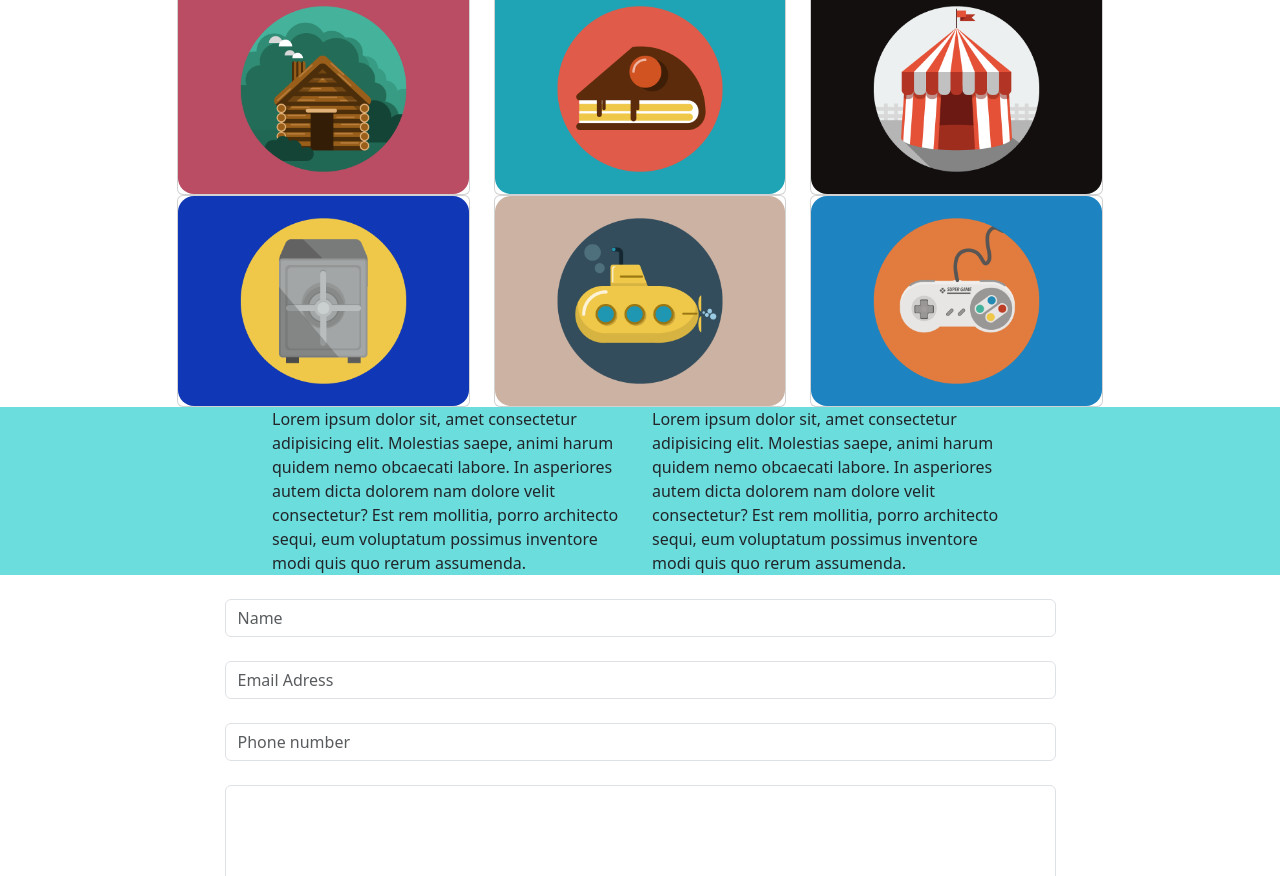
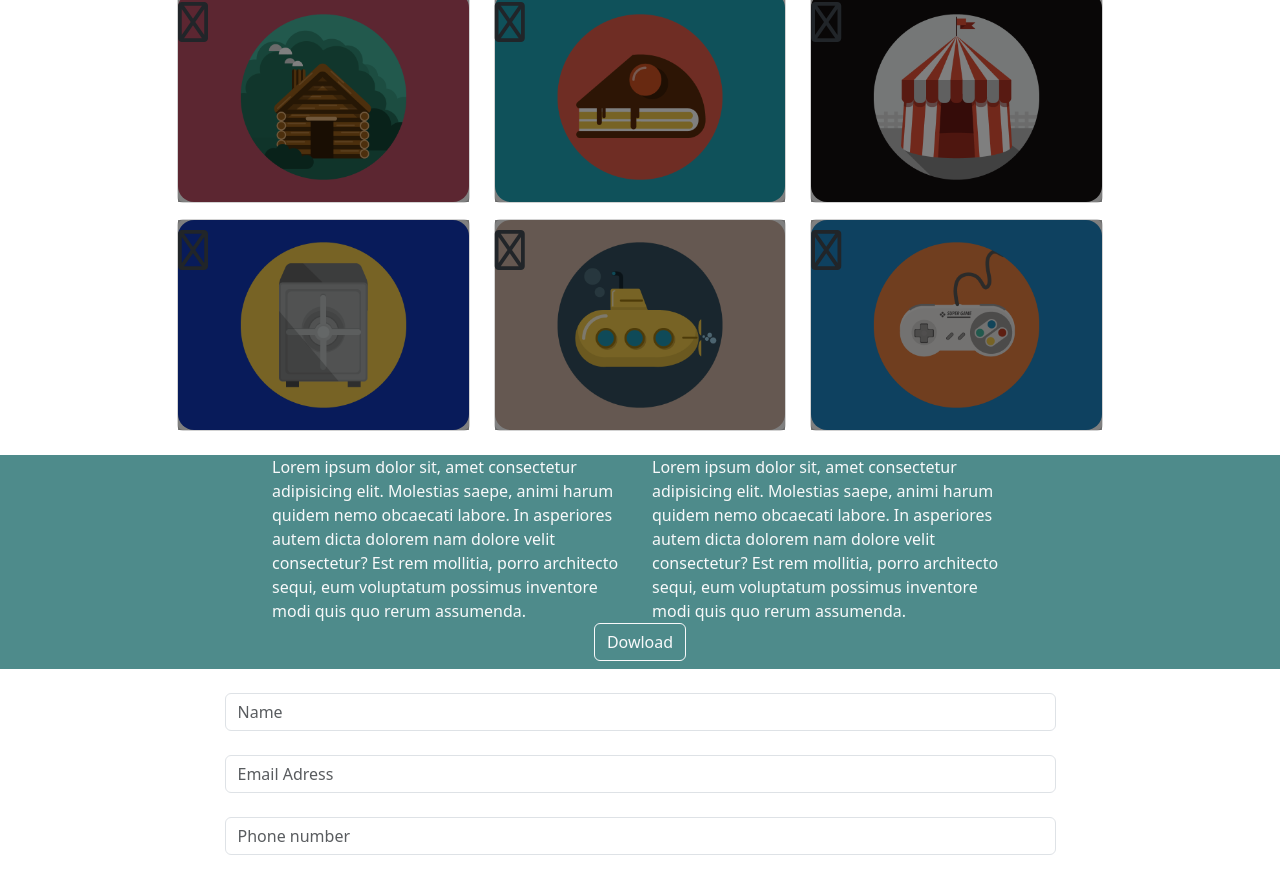
Before and after one commit to Federicaye/html-css-bootstrap-freelancer, a plain HTML site: page index.html in a window 1280 px wide. Shown: the part 420-1296 px from the top of the page. Drawn offline with nearby package versions, Linux system fonts and the light colour scheme.

Commit message:
font awesome

```diff
--- a/index.html
+++ b/index.html
@@ -8,6 +8,8 @@
     <link href="https://cdn.jsdelivr.net/npm/bootstrap@5.3.3/dist/css/bootstrap.min.css" rel="stylesheet"
         integrity="sha384-QWTKZyjpPEjISv5WaRU9OFeRpok6YctnYmDr5pNlyT2bRjXh0JMhjY6hW+ALEwIH" crossorigin="anonymous">
     <link rel="stylesheet" href="style.css">
+    <link rel="stylesheet" href="https://cdnjs.cloudflare.com/ajax/libs/font-awesome/6.5.1/css/all.min.css" integrity="sha512-DTOQO9RWCH3ppGqcWaEA1BIZOC6xxalwEsw9c2QQeAIftl+Vegovlnee1c9QX4TctnWMn13TZye+giMm8e2LwA==" crossorigin="anonymous" referrerpolicy="no-referrer" />
+    <link rel="stylesheet" href="https://cdnjs.cloudflare.com/ajax/libs/font-awesome/6.5.1/css/all.min.css" integrity="sha512-DTOQO9RWCH3ppGqcWaEA1BIZOC6xxalwEsw9c2QQeAIftl+Vegovlnee1c9QX4TctnWMn13TZye+giMm8e2LwA==" crossorigin="anonymous" referrerpolicy="no-referrer" />
 </head>
 
 <body>
@@ -30,7 +32,9 @@
                     </ul>
 
                 </div>
-                <button class="navbar-toggler ms-auto" type="button" data-bs-toggle="collapse" data-bs-target="#navbarNav" aria-controls="navbarNav" aria-expanded="false" aria-label="Toggle navigation">
+                <button class="navbar-toggler ms-auto" type="button" data-bs-toggle="collapse"
+                    data-bs-target="#navbarNav" aria-controls="navbarNav" aria-expanded="false"
+                    aria-label="Toggle navigation">
                     <span class="navbar-toggler-icon"></span>
             </div>
         </nav>
@@ -39,7 +43,7 @@
         <!-- text-white ad a dentro li -->
     </header> <!-- prendi background da bootstrap -->
     <main>
-        <section id="hero" class="odd">
+        <section id="hero" class="odd pb-2 text-light">
             <div class="container">
                 <div class="row justify-content-center">
                     <div class="col-11 col-md-10 col-xl-9 text-center text-uppercase">
@@ -50,40 +54,40 @@
 
                 </div>
         </section>
-        <section id="portfolio">
+        <section id="portfolio" class="pb-2 ">
             <div class="container">
                 <h2 class="text-uppercase text-center ">Portfolio</h2>
                 <div class="star m-auto text-center "></div>
-                <div class="row gy-2 justify-content-center ">
+                <div class="row gy-3 justify-content-center ">
                     <!-- modifica lg in xl -->
                     <div class="col-12 col-md-10 col-xl-10">
                         <div class="row justify-content-center ">
-                            <div class="col-12 col-md-6 col-xl-4">
+                            <div class="col-12 col-md-6 col-xl-4 pb-3">
                                 <div class="card">
                                     <img src="img/cabin.png" alt="" class="img-fluid rounded-4 img">
                                 </div>
                             </div>
-                            <div class="col-12 col-md-6 col-xl-4">
+                            <div class="col-12 col-md-6 col-xl-4 pb-3">
                                 <div class="card">
                                     <img src="img/cake.png" alt="" class="img-fluid rounded-4 img">
                                 </div>
                             </div>
-                            <div class="col-12 col-md-6 col-xl-4">
+                            <div class="col-12 col-md-6 col-xl-4 pb-3">
                                 <div class="card">
                                     <img src="img/circus.png" alt="" class="img-fluid rounded-4 img">
                                 </div>
                             </div>
-                            <div class="col-12 col-md-6 col-xl-4">
+                            <div class="col-12 col-md-6 col-xl-4 pb-3">
                                 <div class="card">
                                     <img src="img/safe.png" alt="" class="img-fluid rounded-4 img">
                                 </div>
                             </div>
-                            <div class="col-12 col-md-6 col-xl-4">
+                            <div class="col-12 col-md-6 col-xl-4 pb-3 ">
                                 <div class="card">
                                     <img src="img/submarine.png" alt="" class="img-fluid rounded-4 img">
                                 </div>
                             </div>
-                            <div class="col-12 col-md-6 col-lg-4">
+                            <div class="col-12 col-md-6 col-lg-4 pb-3">
                                 <div class="card">
                                     <img src="img/game.png" alt="" class="img-fluid rounded-4 img">
                                 </div>
@@ -98,9 +102,9 @@
 
         <!-- ABOUT -->
 
-        <section id="about" class="odd">
+        <section id="about" class="odd pb-2">
             <div class="container">
-                <div class="row justify-content-center">
+                <div class="row justify-content-center text-light">
                     <div class="col-4 ">Lorem ipsum dolor sit, amet consectetur adipisicing elit. Molestias saepe, animi
                         harum quidem nemo obcaecati labore. In asperiores autem dicta dolorem nam dolore velit
                         consectetur? Est rem mollitia, porro architecto sequi, eum voluptatum possimus inventore modi
@@ -109,11 +113,14 @@
                         harum quidem nemo obcaecati labore. In asperiores autem dicta dolorem nam dolore velit
                         consectetur? Est rem mollitia, porro architecto sequi, eum voluptatum possimus inventore modi
                         quis quo rerum assumenda.</div>
+                    <div class="col-12 text-center">
+                        <button type="button" class="btn btn-outline-light">Dowload</button>
+                    </div>
                 </div>
             </div>
         </section>
 
-        <section id="contact">
+        <section id="contact" class="pb-2">
             <div class="container">
                 <div class="row justify-content-center">
                     <div class="col-9 ">
--- a/style.css
+++ b/style.css
@@ -8,5 +8,28 @@
 }
 
 .odd {
-    background-color: rgb(108, 221, 221);
+    background-color: rgb(78, 139, 139);
 }
+
+.card {
+    position: relative;
+}
+
+.card:after {
+    content: "\f065";
+    font-size: 40px;
+    font-family: "Font Awesome 5 free";
+    position: absolute;
+    top: 0;
+    left: 0;
+    width: 100%;
+    height: 100%;
+    background-color: rgba(0, 0, 0, 0.5);
+    opacity: 1;
+    transition: opacity;
+
+}
+
+.card:hover .card:after {
+    opacity: 1;
+}
```
